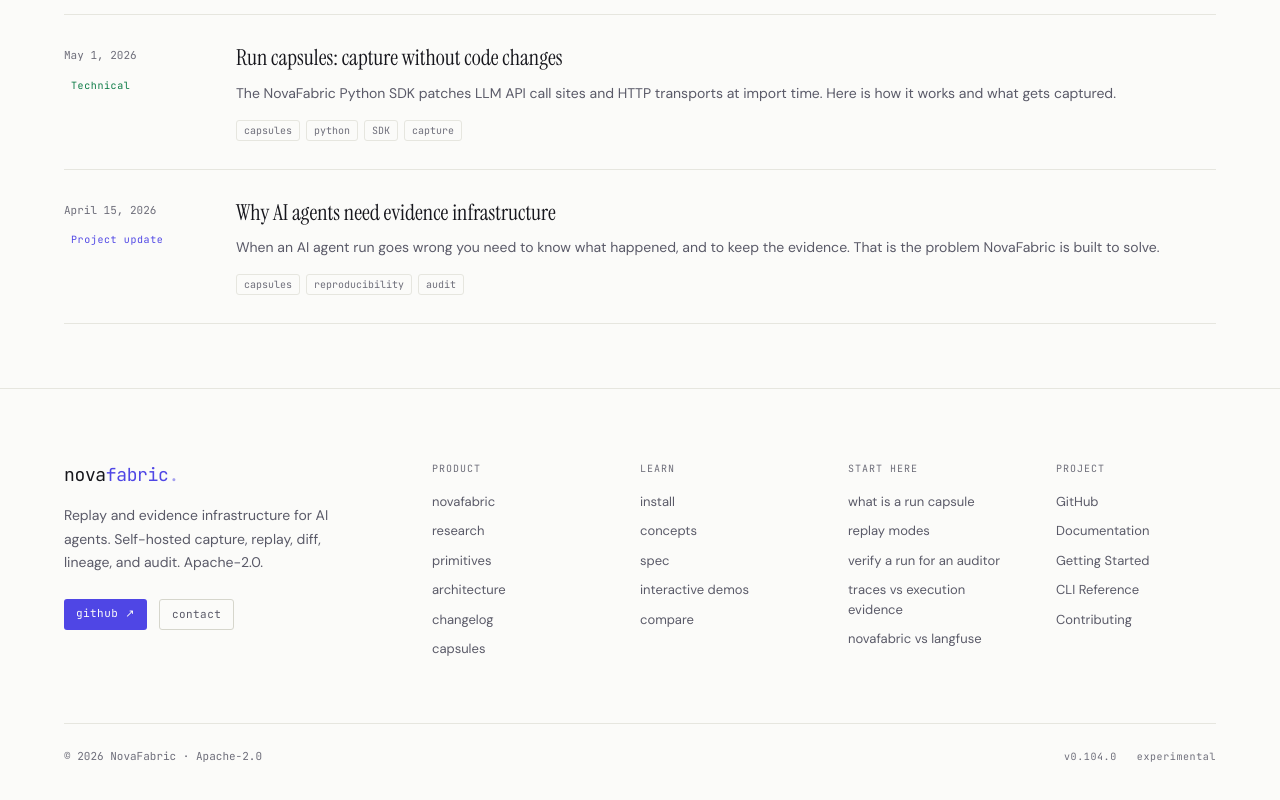
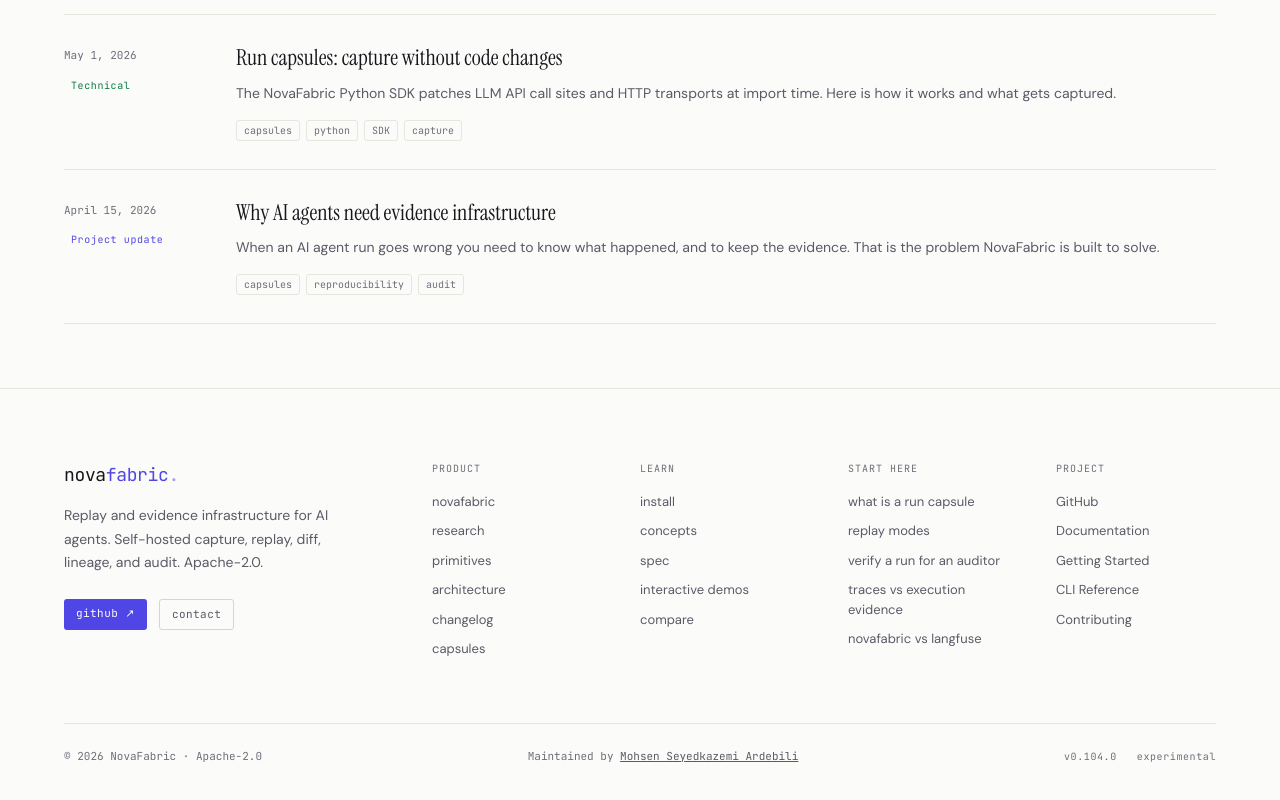
Before and after one commit to MSKazemi/novafabric-web, a Next.js app: page /blog in a window 1280 px wide. Shown: the part 1493-2293 px from the top of the page. Built offline with nearby package versions, Linux system fonts and the light colour scheme.

Commit message:
site: add a visible maintainer line to the footer
Maintained by Mohsen Seyedkazemi Ardebili, linking to https://mskazemi.com/ (same name and url as the Person JSON-LD).

```diff
--- a/components/Footer.tsx
+++ b/components/Footer.tsx
@@ -134,6 +134,12 @@ export default function Footer() {
           <span className="font-code" style={{ fontSize: "11px", color: "var(--color-faint)" }}>
             © {year} NovaFabric · Apache-2.0
           </span>
+          <span className="font-code" style={{ fontSize: "11px", color: "var(--color-faint)" }}>
+            Maintained by{" "}
+            <a href="https://mskazemi.com/" style={{ color: "var(--color-muted)", textDecoration: "underline" }}>
+              Mohsen Seyedkazemi Ardebili
+            </a>
+          </span>
           <div style={{ display: "flex", gap: "20px" }}>
             {[
               { label: VERSION_TAG, href: "/changelog/" },
```
